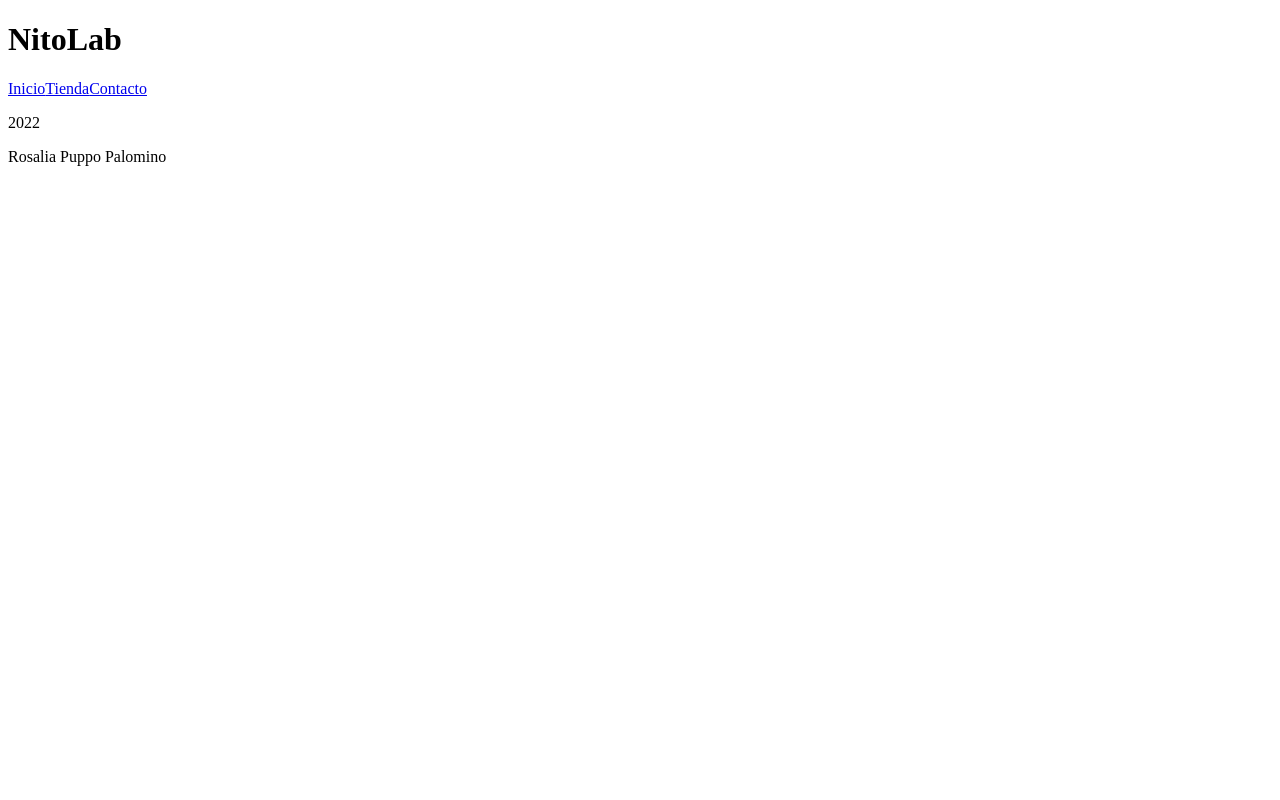
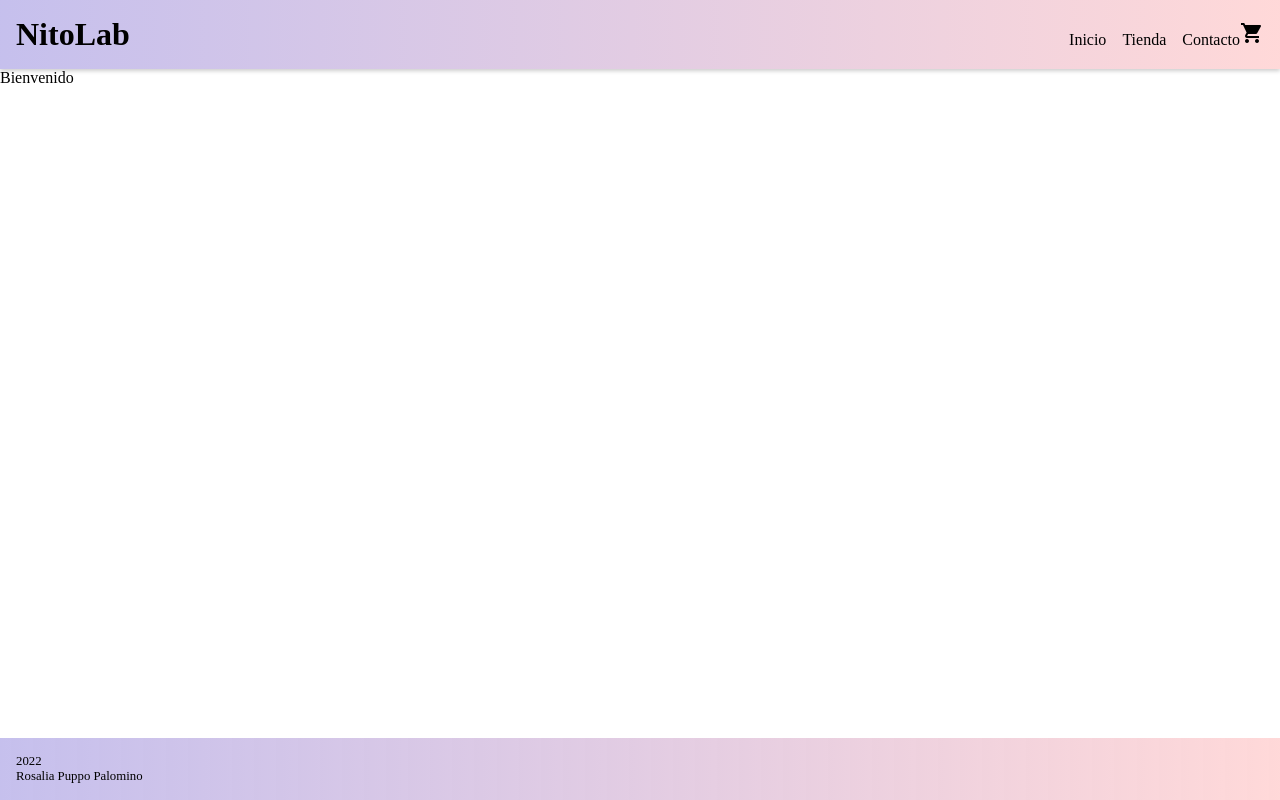
Before and after one commit to RoPalomino/nitolab-palomino, a React (Create React App) app: page / in a window 1280 px wide. Built offline with nearby package versions, Linux system fonts and the light colour scheme.

Commit message:
Tercer entrega

```diff
--- a/package.json
+++ b/package.json
@@ -9,6 +9,7 @@
     "react": "^18.0.0",
     "react-dom": "^18.0.0",
     "react-scripts": "5.0.1",
+    "sass": "^1.50.1",
     "web-vitals": "^2.1.4"
   },
   "scripts": {
--- a/public/index.html
+++ b/public/index.html
@@ -25,6 +25,8 @@
       Learn how to configure a non-root public URL by running `npm run build`.
     -->
     <title>React App</title>
+    <link href="https://fonts.googleapis.com/icon?family=Material+Icons"
+      rel="stylesheet">
   </head>
   <body>
     <noscript>You need to enable JavaScript to run this app.</noscript>
--- a/src/Footer.js
+++ b/src/Footer.js
@@ -2,7 +2,7 @@ import React from 'react'
 
 const Footer = () => {
     return (
-        <footer>
+        <footer className="footer">
             <p>2022</p>
             <p>Rosalia Puppo Palomino</p>
         </footer>
--- a/src/Main.js
+++ b/src/Main.js
@@ -1,9 +1,10 @@
 import React from 'react'
+import ItemListContainer from './components/ItemListContainer'
 
 const Main = () => {
     return (
         <div>
-
+            <ItemListContainer/>
         </div>
     )
 }
--- /dev/null
+++ b/src/components/CardWidget.js
@@ -0,0 +1,11 @@
+import React from 'react'
+
+const CardWidget = () => {
+    return (
+        <span class="material-icons">
+                shopping_cart
+        </span>
+    )
+}
+
+export default CardWidget
--- /dev/null
+++ b/src/components/ItemListContainer.js
@@ -0,0 +1,7 @@
+const ItemListContainer = () => {
+    return (
+      <div>Bienvenido</div>
+    )
+  }
+
+  export default ItemListContainer
--- a/src/components/NavBar.js
+++ b/src/components/NavBar.js
@@ -1,5 +1,8 @@
 import React from 'react'
 
+import CardWidget from './CardWidget'
+
+//import CardWidget from '.components/CardWidget'
 const NavBar = () => {
     return (
         <>
@@ -7,6 +10,7 @@ const NavBar = () => {
             <a href="#" className="nav__link">Inicio</a>
             <a href="#" className="nav__link">Tienda</a>
             <a href="#" className="nav__link">Contacto</a>
+            <CardWidget/>
          </nav>
         </>
     )
--- a/src/index.js
+++ b/src/index.js
@@ -4,7 +4,7 @@ import ReactDOM from "react-dom/client"
 
 import App from "./App"
 
-//import "./styles.scss"
+import "./styles.scss"
 
 const root = ReactDOM.createRoot(document.getElementById("root"))
 
--- a/src/styles.css
+++ b/src/styles.scss
@@ -41,8 +41,11 @@
   }
 
   .footer {
-    background-color: yellow;
-    display: flex;
+    background: linear-gradient(to left, #ffccccc0, rgba(146, 135, 221, 0.527));
+    //display: flex;
     justify-content: space-between;
     font-size: 0.8rem;
+    position: fixed;
+    bottom: 0;
+    width: 100%;
   }
```
Also changed, not shown: 1 other file (tests, documents, lock files or other folders).
